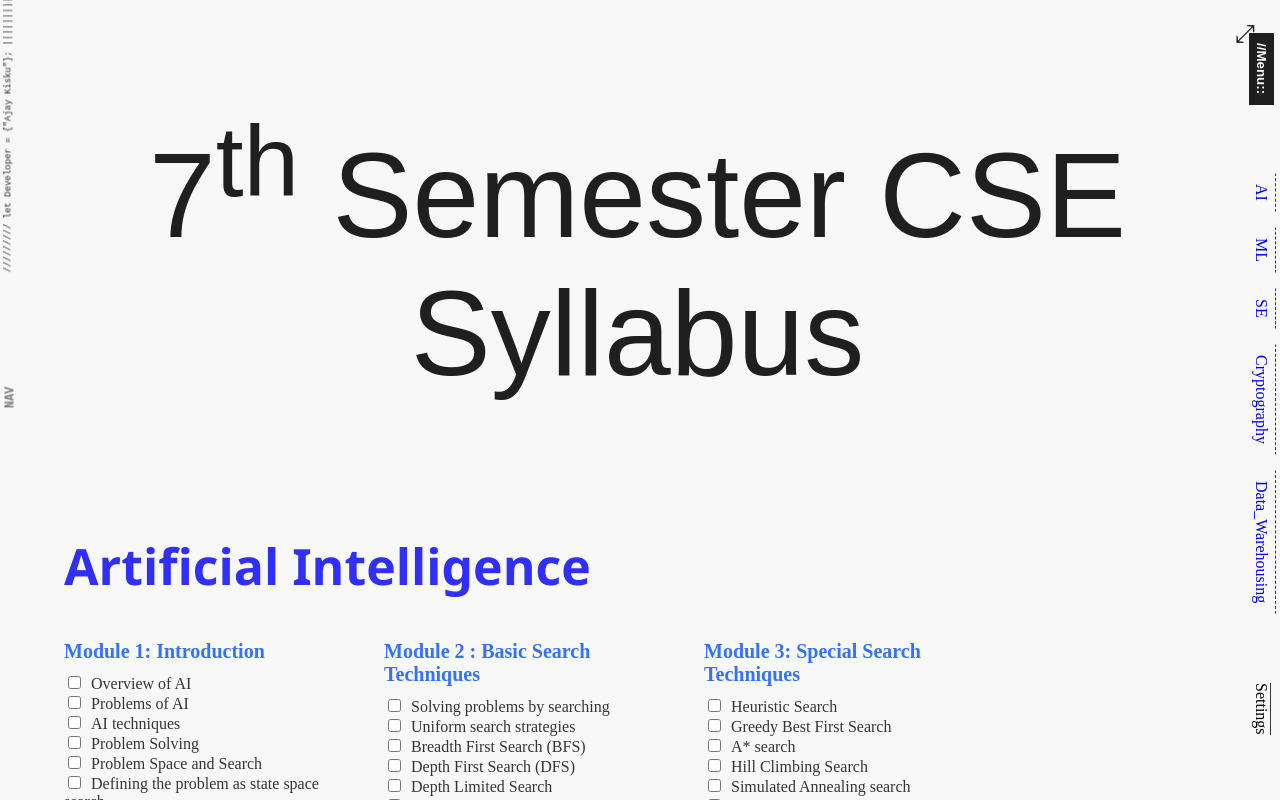
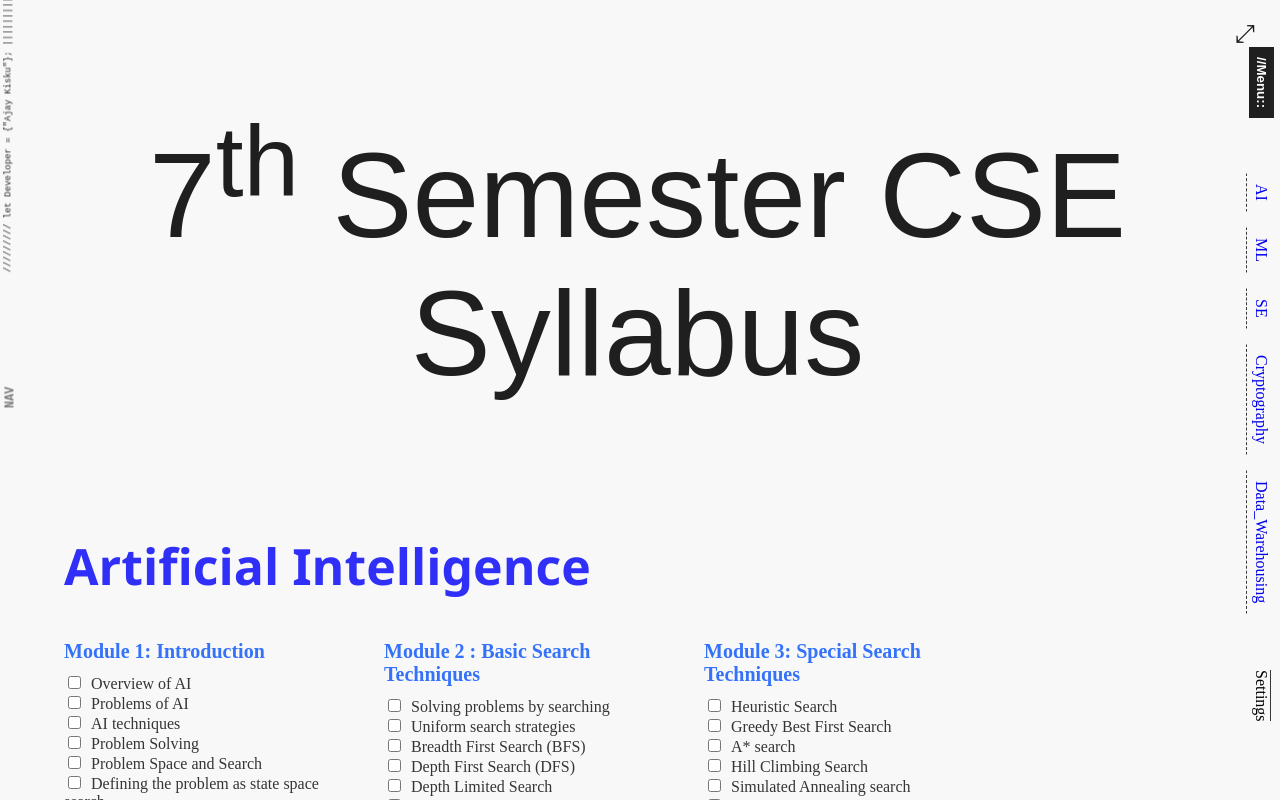
Before and after one commit to Ajay-Kisku/Engineering-Syllabus, a plain HTML site: page index.html in a window 1280 px wide. Both pictures are taken after a click on the element "NAV". Shown: the top 800 px of the page. Drawn offline with nearby package versions, Linux system fonts and the light colour scheme.

Commit message:
Update index.html

```diff
--- a/index.html
+++ b/index.html
@@ -246,7 +246,8 @@
 
         }
 
-        .links{
+
+        .links-with-left-border{
 
             display: flex;
             flex-direction: row;
@@ -254,17 +255,41 @@
 
             position: static;
 
+            a{
+                /* border: 1px dashed black; */
+                border-left: 1px dashed rgb(56, 56, 56);
+                text-decoration: none;
+                padding-inline: 10px;
+                padding-block: 5px;
+                border-inline: 1px solid transparent;
+                border-right: 1px solid transparent;
+
+            }
+
+            a:hover{
+                background-color: rgb(255, 255, 255);
+                border-radius: 4px;
+                border: 1px dashed rgb(56, 56, 56);
+
+            }
+        }
+
+        .links{
+
+            display: flex;
+            flex-direction: row;
+            gap : 15px;
+
+            position: static;
 
             a{
                 /* border: 1px dashed black; */
                 border-right: 1px dashed rgb(56, 56, 56);
                 text-decoration: none;
-
                 padding-inline: 10px;
                 padding-block: 5px;
                 border-inline: 1px solid transparent;
                 border-left: 1px solid transparent;
-
 
             }
 
@@ -1626,6 +1651,7 @@
 
     content = document.querySelector(".content")
     extraInfo = document.querySelector("#extra-info")
+    links = document.querySelector(".links")
 
     toggleNavBar.addEventListener('click', () => {
 
@@ -1637,8 +1663,20 @@
 
             content.style.paddingLeft = "35px"
 
+            links.classList.remove('links-with-left-border');
+            links.classList.add('links');
+
+
+
+
 
         } else {
+
+
+            links.classList.remove('links');
+            links.classList.add('links-with-left-border');
+
+
             main.style.flexDirection = 'row-reverse';  // Change to row-reverse
             extraInfo.style.right = "0px";
             extraInfo.style.left = "-205px";
```
